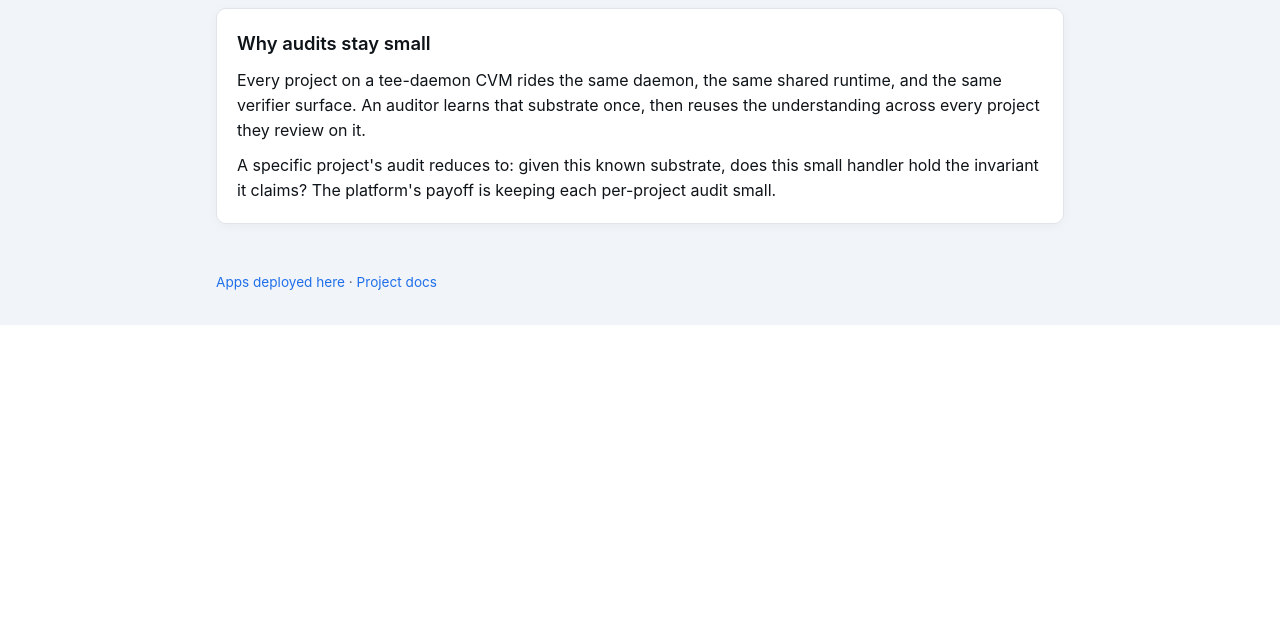
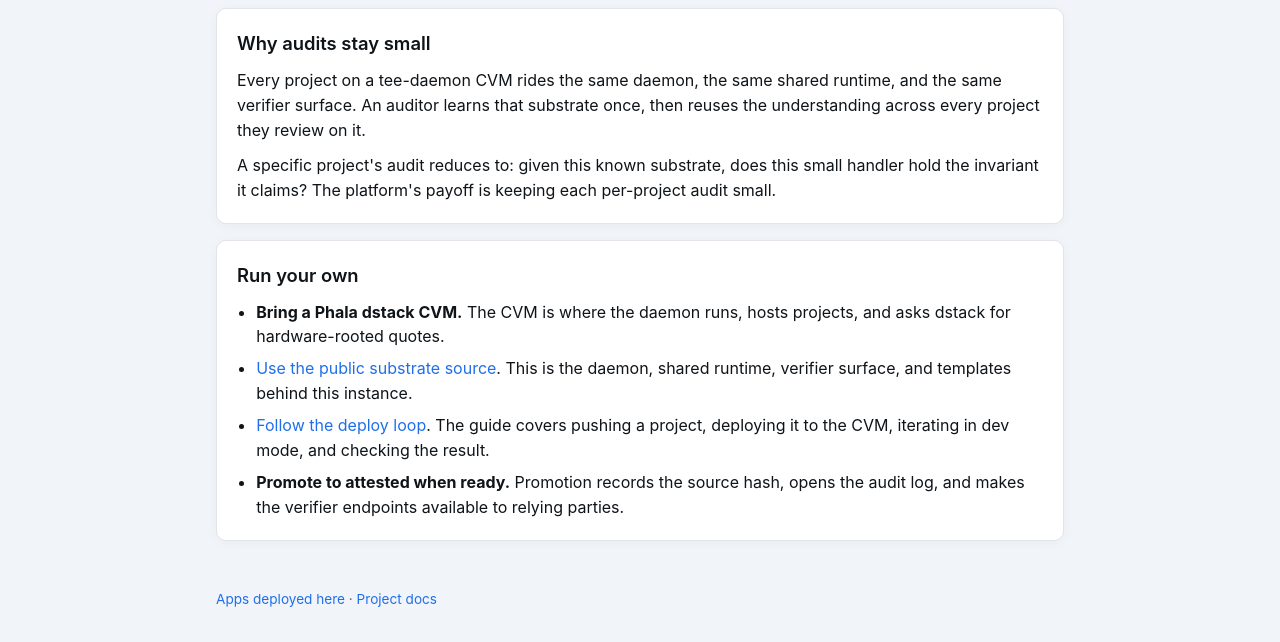
Before and after one commit to amiller/dstack-webhost, a Python web app: template proxy/templates/about.html in a window 1280 px wide. Shown: the part 762-1404 px from the top of the page. Before the commit the page ends 1087 px from the top, so only its background shows below. Run offline with Jinja, Linux system fonts and the light colour scheme; the template is opened without the code that fills it, so the values that code supplies are empty.

Commit message:
#11: add Run-your-own section to the About page
Appends a Run-your-own section to about.html: Phala dstack CVM, public substrate source, DEVELOPER_GUIDE deploy loop, promote-to-attested. Pure template content, no code change.

Co-Authored-By: Claude Opus 4.8 (1M context) <noreply@anthropic.com>

```diff
--- a/proxy/templates/about.html
+++ b/proxy/templates/about.html
@@ -53,6 +53,16 @@
     <p>Every project on a tee-daemon CVM rides the same daemon, the same shared runtime, and the same verifier surface. An auditor learns that substrate once, then reuses the understanding across every project they review on it.</p>
     <p>A specific project's audit reduces to: given this known substrate, does this small handler hold the invariant it claims? The platform's payoff is keeping each per-project audit small.</p>
   </section>
+
+  <section class="card-list">
+    <h2>Run your own</h2>
+    <ul>
+      <li><strong>Bring a Phala dstack CVM.</strong> The CVM is where the daemon runs, hosts projects, and asks dstack for hardware-rooted quotes.</li>
+      <li><a href="https://github.com/amiller/dstack-webhost" target="_blank">Use the public substrate source</a>. This is the daemon, shared runtime, verifier surface, and templates behind this instance.</li>
+      <li><a href="https://github.com/amiller/dstack-webhost/blob/main/DEVELOPER_GUIDE.md" target="_blank">Follow the deploy loop</a>. The guide covers pushing a project, deploying it to the CVM, iterating in dev mode, and checking the result.</li>
+      <li><strong>Promote to attested when ready.</strong> Promotion records the source hash, opens the audit log, and makes the verifier endpoints available to relying parties.</li>
+    </ul>
+  </section>
 </main>
 <div class="footer">
   <a href="/">Apps deployed here</a>
```
